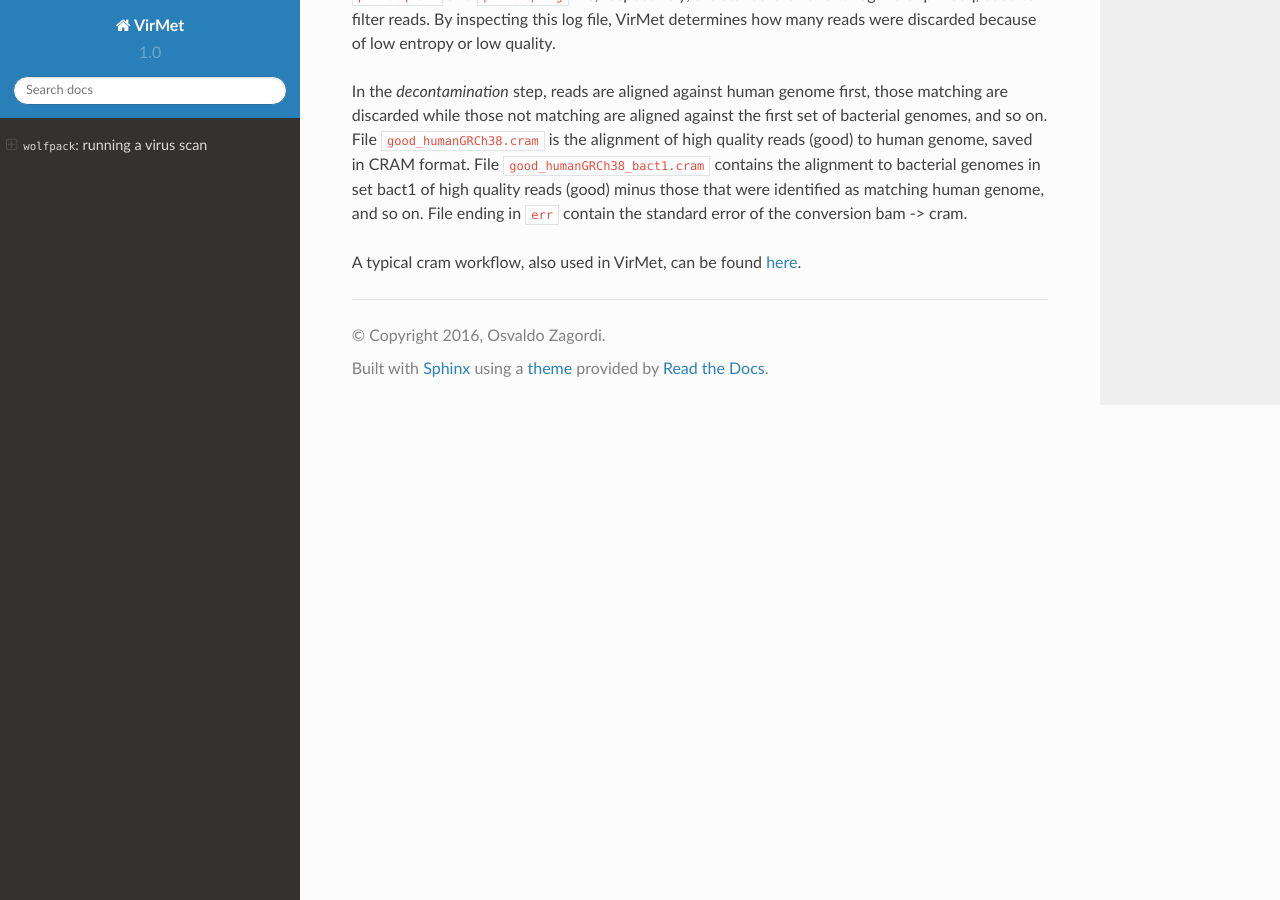
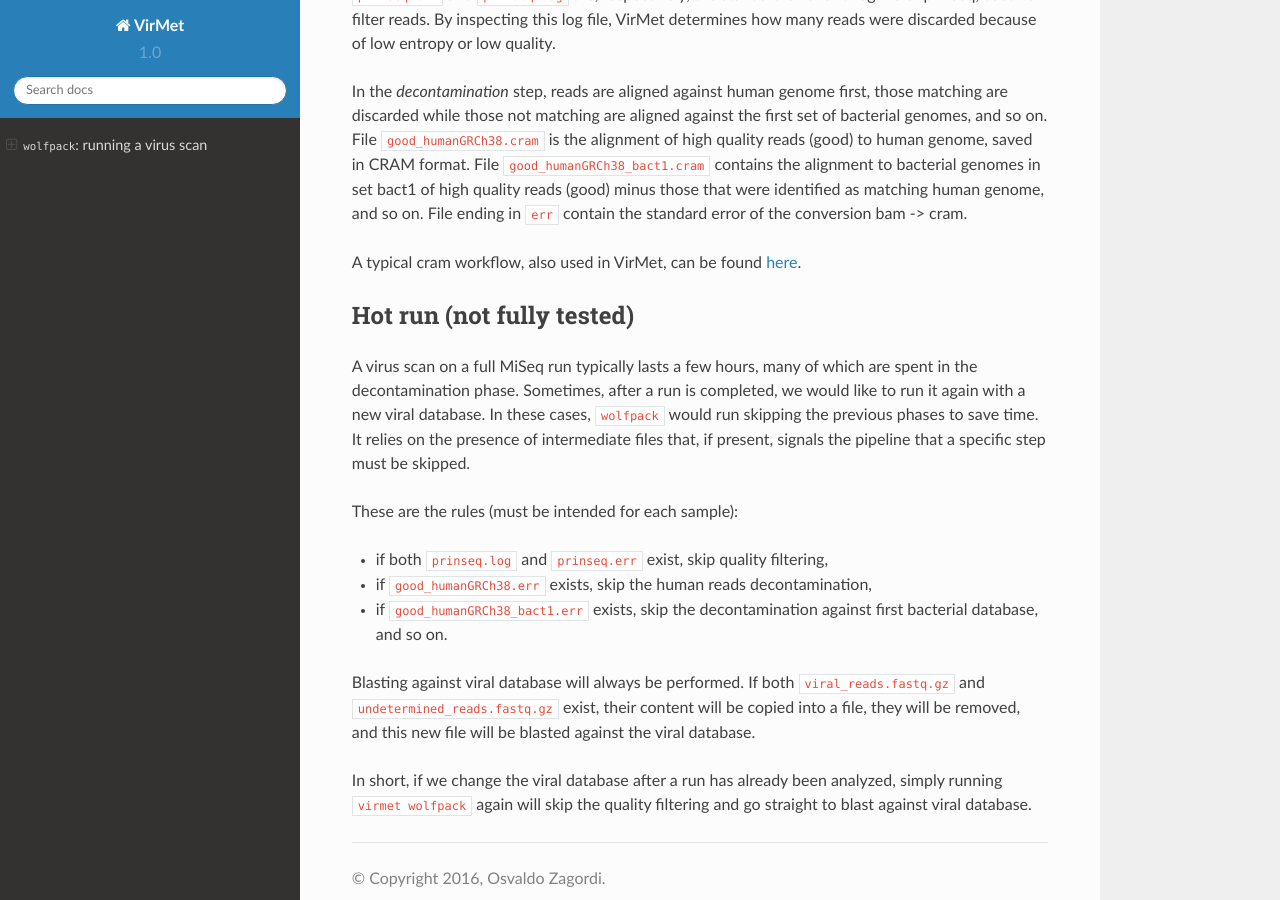
Before and after one commit to medvir/VirMet, a Sphinx documentation site: the page built from docs/virus_scan.md, in a window 1280 px wide and 900 px high, scrolled down 1850 px. Built offline with Sphinx 7.4.7 and the Read the Docs theme 2.0.0, drawn with Linux system fonts in a browser that asks for light colours.

Commit message:
Added section on hot runs
Fix #40

```diff
--- a/docs/virus_scan.md
+++ b/docs/virus_scan.md
@@ -55,6 +55,7 @@ were passing a specific step of the pipeline or matching a specific database.
 
 
 ## Additional files
+
 At the end of a run a directory for each sample (fastq file analyzed) is
 created containing the following files:
 
@@ -95,3 +96,26 @@ those that were identified as matching human genome, and so on. File ending in
 `err` contain the standard error of the conversion bam -> cram.
 
 A typical cram workflow, also used in VirMet, can be found [here](http://www.htslib.org/workflow/#mapping_to_cram).
+
+## Hot run (not fully tested)
+
+A virus scan on a full MiSeq run typically lasts a few hours, many of which are spent
+in the decontamination phase. Sometimes, after a run is completed, we would like to
+run it again with a new viral database. In these cases, `wolfpack` would run skipping
+the previous phases to save time. It relies on the presence of intermediate files that,
+if present, signals the pipeline that a specific step must be skipped.
+
+These are the rules (must be intended for each sample):
+
+- if both `prinseq.log` and `prinseq.err` exist, skip quality filtering,
+- if `good_humanGRCh38.err` exists, skip the human reads decontamination,
+- if `good_humanGRCh38_bact1.err` exists, skip the decontamination against first bacterial
+  database, and so on.
+
+Blasting against viral database will always be performed. If both `viral_reads.fastq.gz`
+and `undetermined_reads.fastq.gz` exist, their content will be copied into a file,
+they will be removed, and this new file will be blasted against the viral database.
+
+In short, if we change the viral database after a run has already been analyzed, simply
+running `virmet wolfpack` again will skip the quality filtering and go straight to
+blast against viral database.
```
